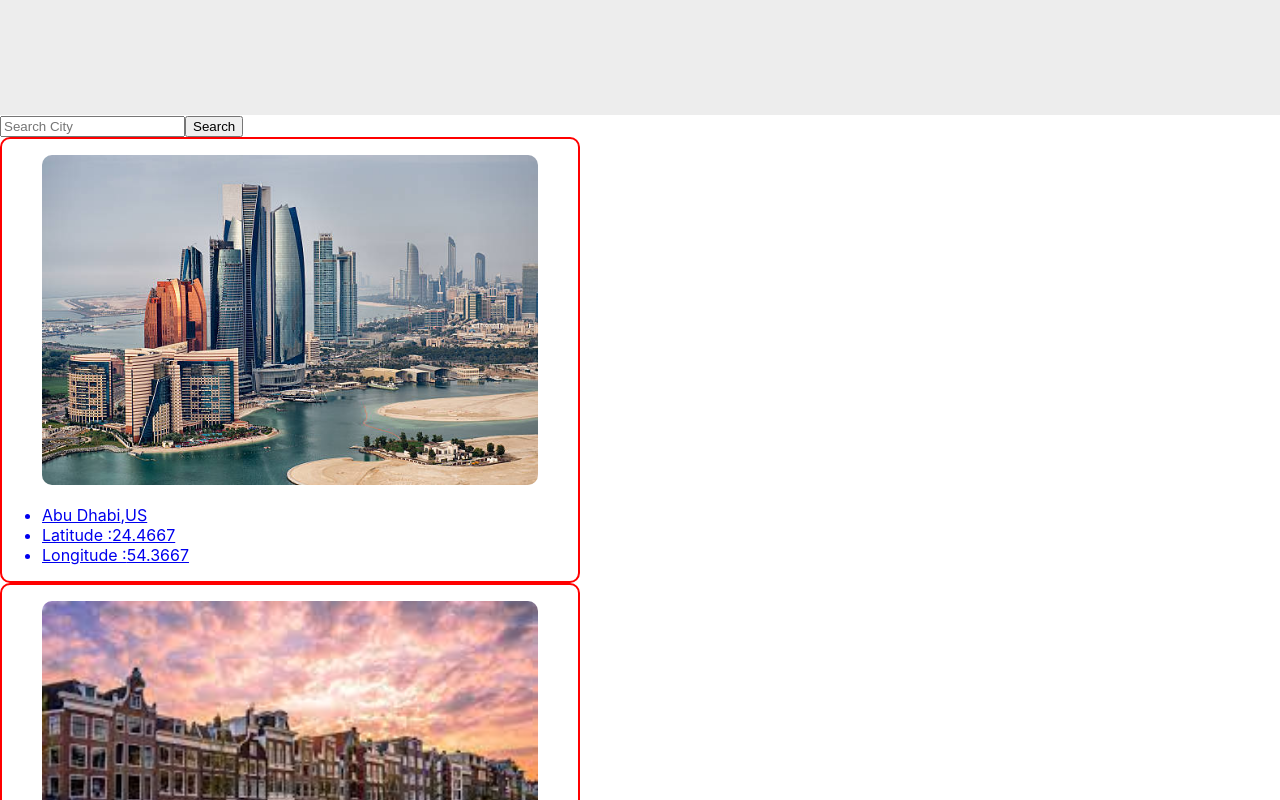
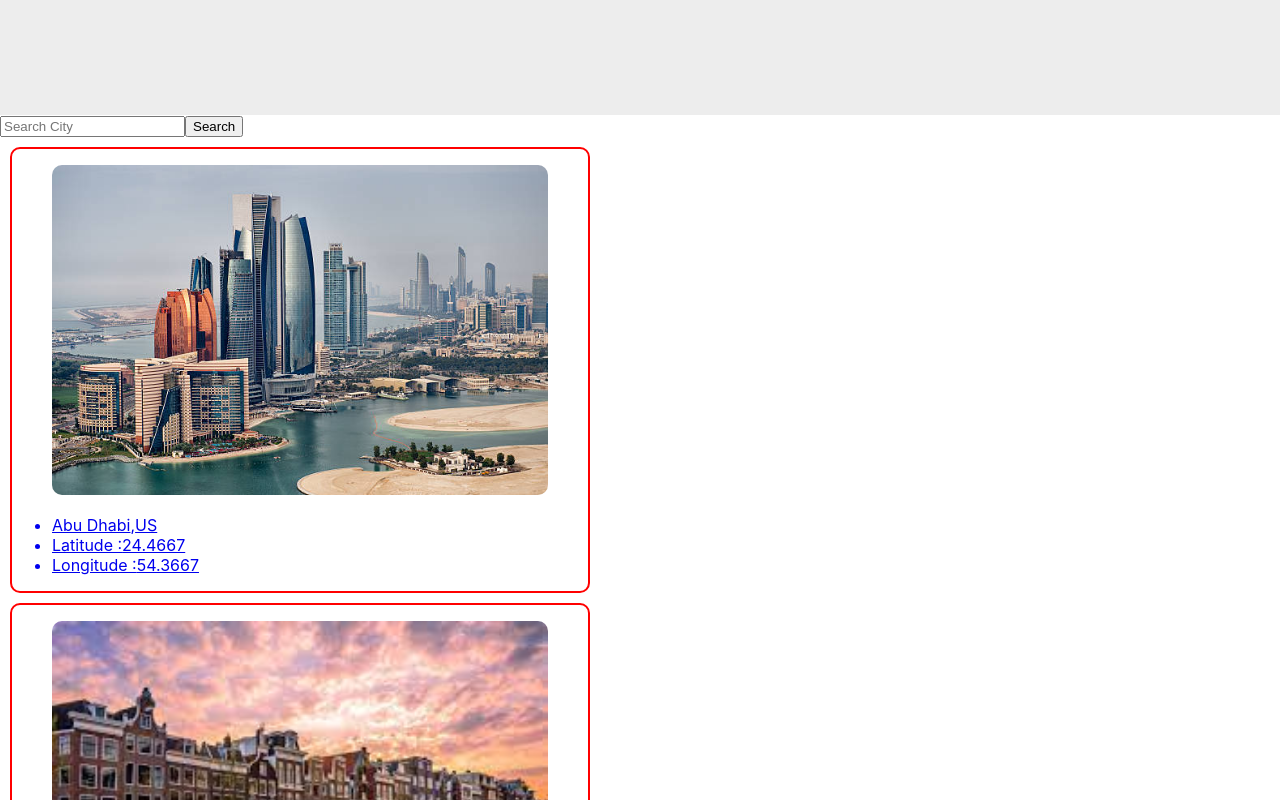
Before and after one commit to Abdulwhbhussain/Metrics-Webapp-Microverse, a React (Create React App) app: page / in a window 1280 px wide. Shown: the part 820-1620 px from the top of the page. Built offline with nearby package versions, Linux system fonts and the light colour scheme; a web font is replaced by a local one.

Commit message:
Functionality Achieved

```diff
--- a/src/components/CityCard.js
+++ b/src/components/CityCard.js
@@ -76,10 +76,10 @@ function CityCard({ city }) {
 }
 
 const Card = styled.div`
-  align-items: center;
   border: 2px solid red;
   border-radius: 10px;
   width: 45%;
+  margin: 10px;
   figure {
     img {
       width: 100%;
```
